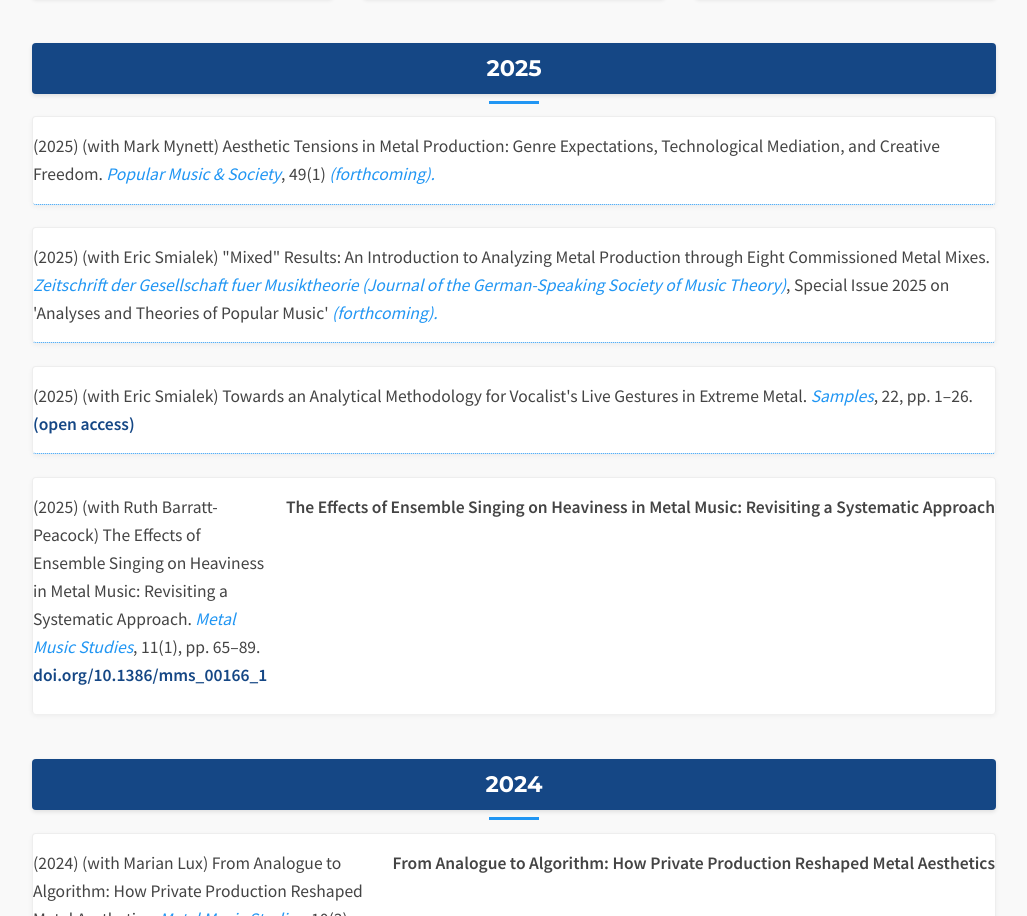
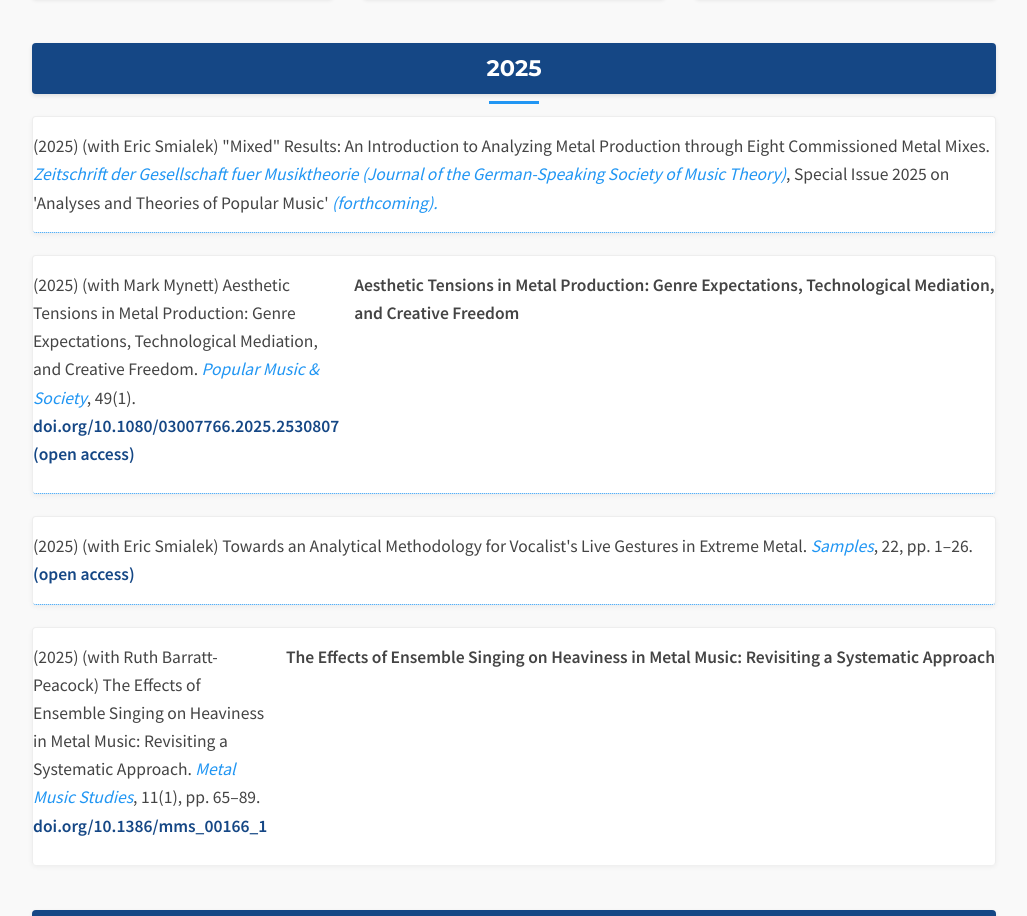
Before and after one commit to JanHerbst84/janherbst84.github.io, a plain HTML site: page PublicationsHTML/articles.html in a window 1280 px wide. Shown: the part 1097-2013 px from the top of the page, without its empty margins (126-1153 px from the left). Drawn offline with nearby package versions, Linux system fonts and the light colour scheme; a script that the page names is missing.

Commit message:
article update

```diff
--- a/PublicationsHTML/articles.html
+++ b/PublicationsHTML/articles.html
@@ -114,8 +114,26 @@
       <div class="publication">
         <h3 id="year-2025" class="year-heading">2025</h3>
         <ul>
-          <li class="card">(2025) (with Mark Mynett) Aesthetic Tensions in Metal Production: Genre Expectations, Technological Mediation, and Creative Freedom. <span style="color:#2196f3"><em>Popular Music & Society</em></span>, 49(1) <em>(forthcoming).</em></li>
           <li class="card">(2025) (with Eric Smialek) "Mixed" Results: An Introduction to Analyzing Metal Production through Eight Commissioned Metal Mixes. <span style="color:#2196f3"><em>Zeitschrift der Gesellschaft fuer Musiktheorie (Journal of the German-Speaking Society of Music Theory)</em></span>, Special Issue 2025 on 'Analyses and Theories of Popular Music' <em>(forthcoming).</em></li>
+          <li class="card">
+            <div class="publication-entry">
+              <div class="publication-text">
+                (2025) (with Mark Mynett) Aesthetic Tensions in Metal Production: Genre Expectations, Technological Mediation, and Creative Freedom.
+                <span style="color:#2196f3"><em>Popular Music & Society</em></span>, 49(1).</em>
+                <a href="https://doi.org/10.1080/03007766.2025.2530807" target="_blank">doi.org/10.1080/03007766.2025.2530807 (open access)</a>
+              </div>
+              <div class="publication-widgets">
+                <a href="https://plu.mx/plum/a/?doi=10.1080%2F03007766.2025.2530807"
+                   data-popup="top"
+                   data-size="large"
+                   class="plumx-plum-print-popup"
+                   data-site="plum"
+                   data-hide-when-empty="true">
+                   Aesthetic Tensions in Metal Production: Genre Expectations, Technological Mediation, and Creative Freedom
+                </a>
+              </div>
+            </div>
+          </li>
           <li class="card">(2025) (with Eric Smialek) Towards an Analytical Methodology for Vocalist's Live Gestures in Extreme Metal. <span style="color:#2196f3"><em>Samples</em></span>, 22, pp. 1–26.  <a href="https://gfpm-samples.de/index.php/samples/article/view/341/310" target="_blank">(open access)</a></li>
           <li class="card">
             <div class="publication-entry">
```
